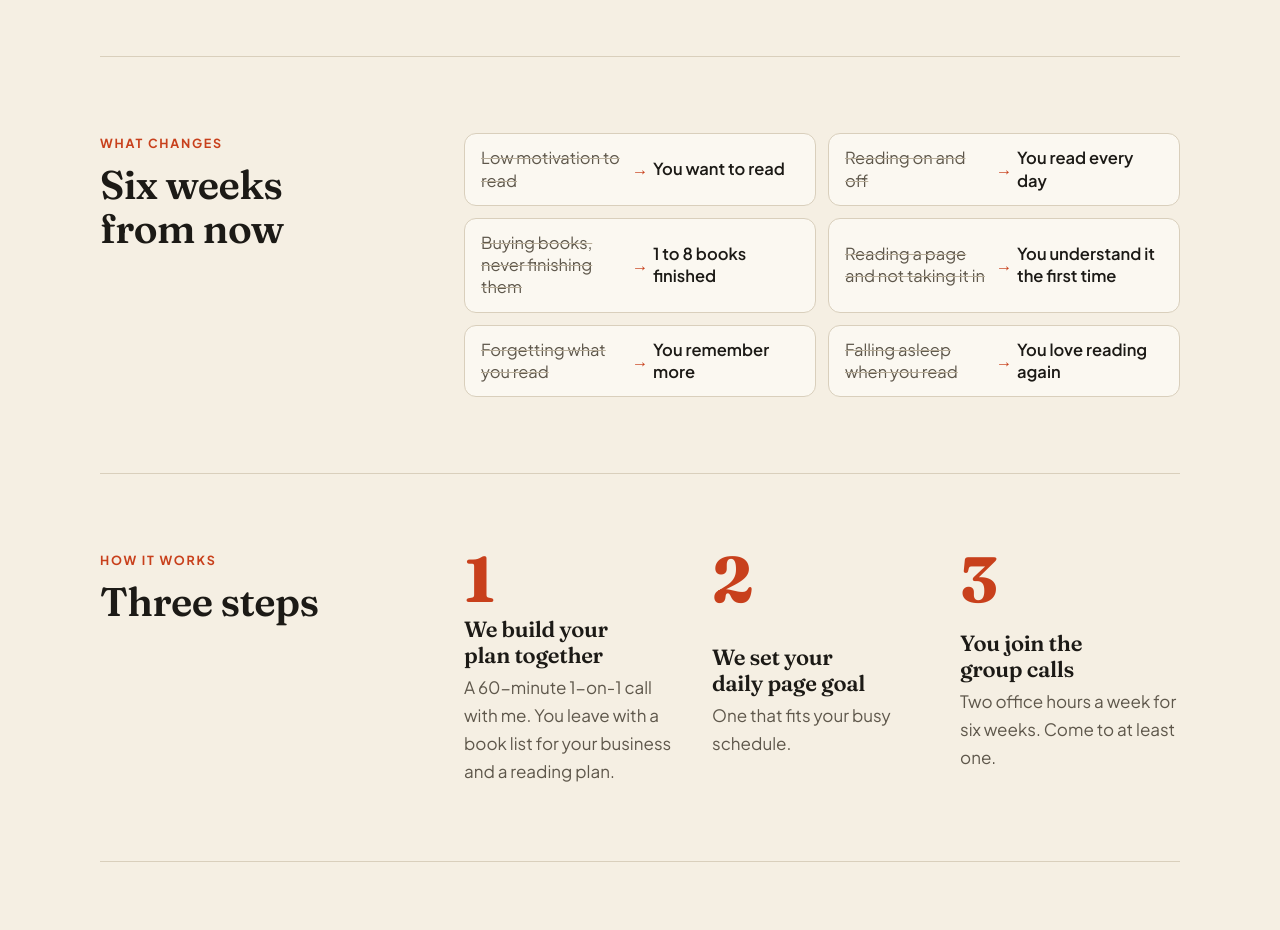
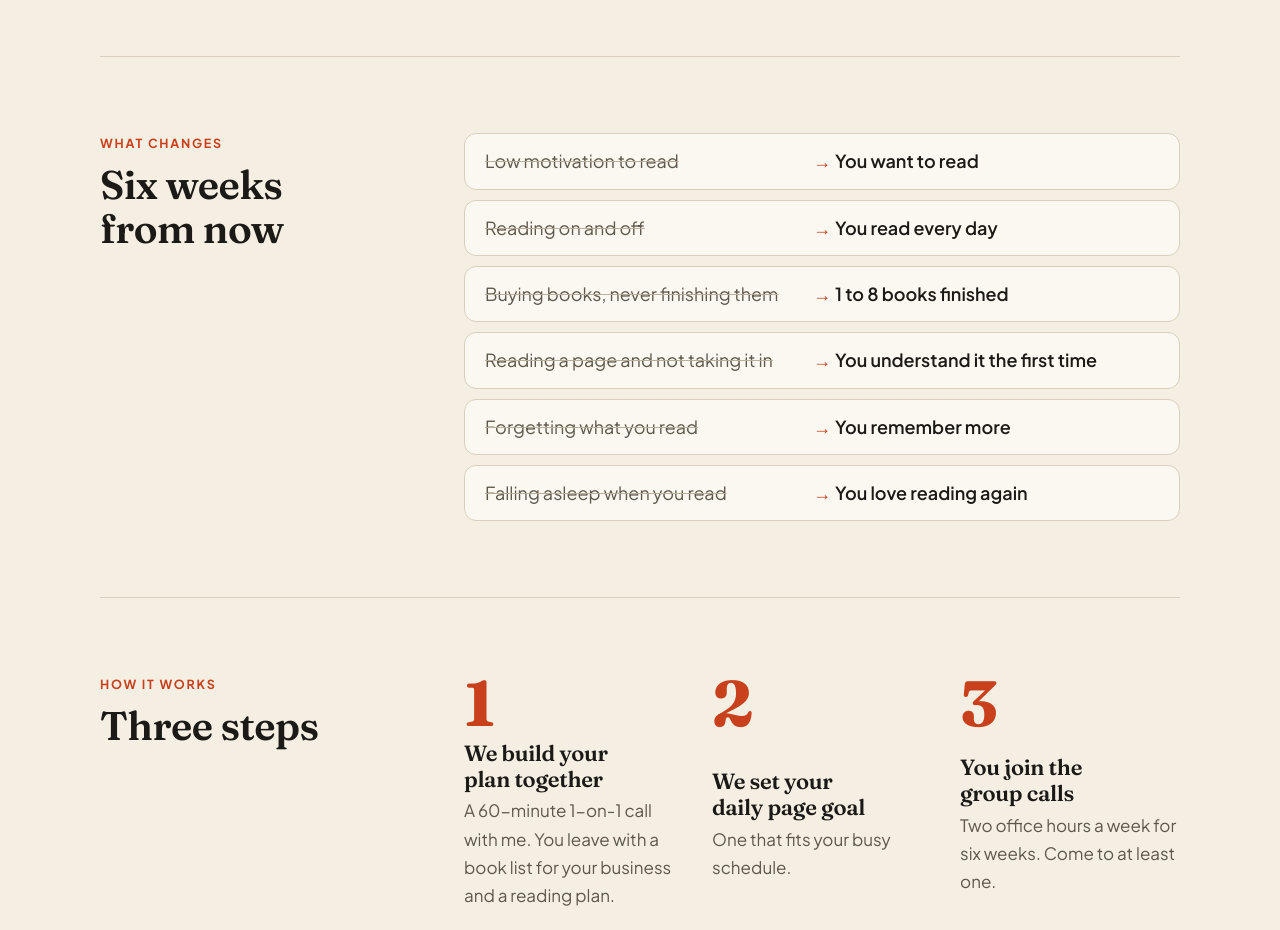
Before and after one commit to DavidKirkpatrick95/reading-habit-challenge, a plain HTML site: page index.html in a window 1280 px wide. Shown: the part 3060-3990 px from the top of the page. Drawn offline with Linux system fonts and the light colour scheme.

Commit message:
Desktop: before/after list in one readable column
Co-Authored-By: Claude Fable 5.2 <noreply@anthropic.com>

```diff
--- a/index.html
+++ b/index.html
@@ -596,7 +596,8 @@ body.editing main{outline:2px dashed var(--hot);outline-offset:-2px}
   .texts h3{font-size:36px}
   .phone{width:min(40%,290px)}
   /* content blocks */
-  .pairs{grid-template-columns:1fr 1fr;gap:12px}
+  .pairs{grid-template-columns:1fr;gap:10px}
+  .pair{font-size:18px;padding:15px 20px}
   .steps{grid-template-columns:repeat(3,1fr);gap:28px}
   .step{grid-template-columns:1fr;gap:8px}
   .step::before{font-size:64px}
```
